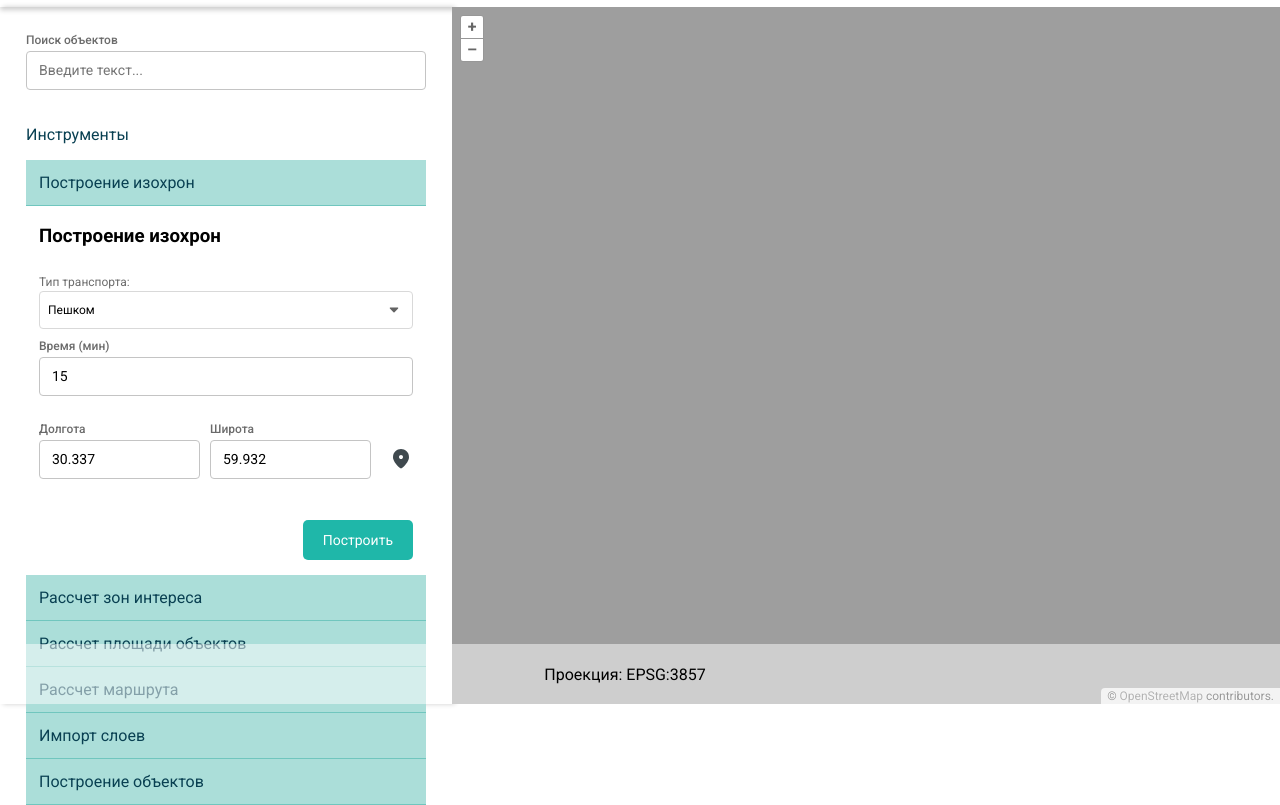
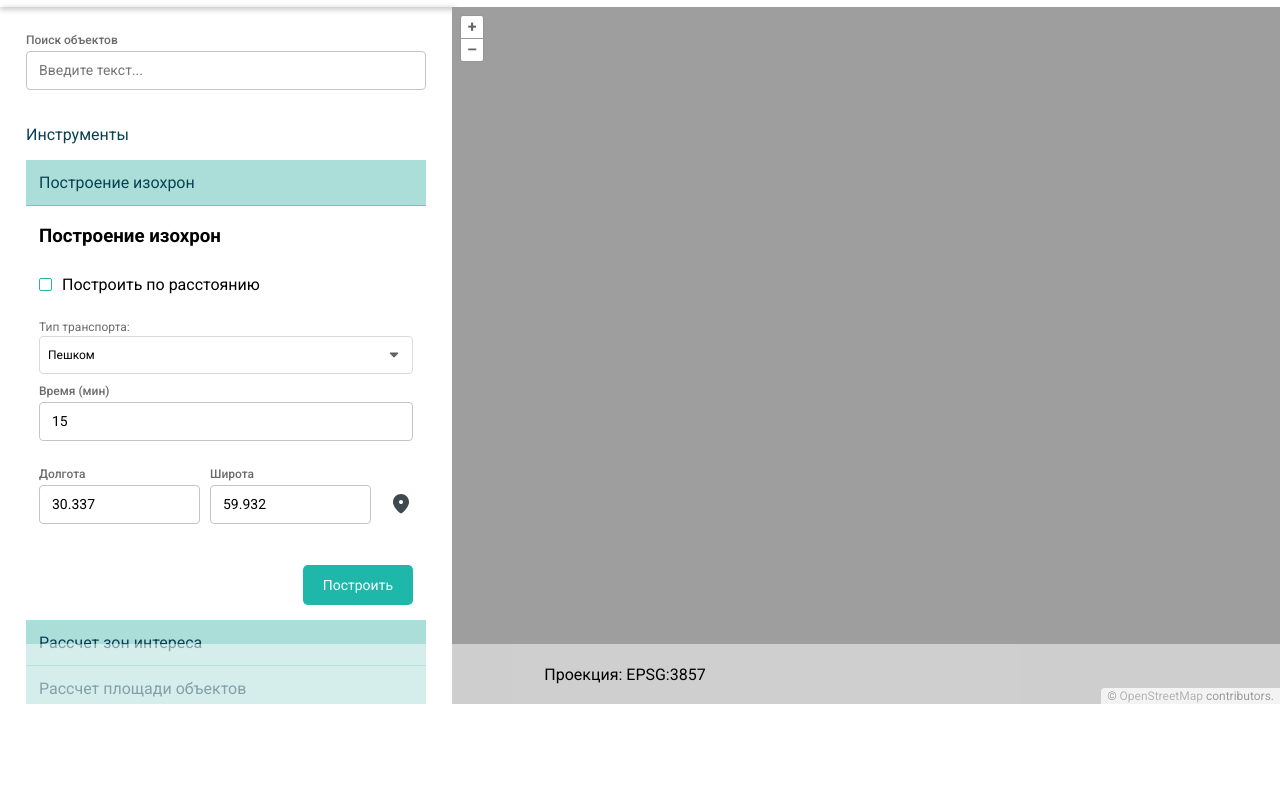
Before and after one commit to Valeriya-Osipova/map-service, a website built with Vite: page map/index.html in a window 1280 px wide. Both pictures are taken after a click on the element "Построение изохрон". Shown: the part 96-901 px from the top of the page. After the commit the page ends 800 px from the top, so only its background shows below. Built offline with nearby package versions, Linux system fonts and the light colour scheme; some packages are replaced by stand-ins of ours; no server answers.

Commit message:
Добавлена поддержка построения изохрон по расстоянию

```diff
--- a/map/GIS/controls/InstrumentsControl/InstrumentsControl.ts
+++ b/map/GIS/controls/InstrumentsControl/InstrumentsControl.ts
@@ -29,17 +29,23 @@ export class InstrumentsControl {
     instrunemtsContainer.style.marginBottom = '35px';
 
     const instrumentsBlock = this.container.appendChild(document.createElement('div'));
+    instrumentsBlock.style.marginBottom = '60px';
 
     const header = instrumentsBlock.appendChild(document.createElement('div'));
     header.innerText = 'Инструменты';
     header.className = Instruments.header;
+
+    let isOpen = false;
 
     const isochronesBlock = instrumentsBlock.appendChild(document.createElement('div'));
     isochronesBlock.textContent = 'Построение изохрон';
     isochronesBlock.className = Instruments.item;
     const content = instrumentsBlock.appendChild(document.createElement('div'));
     isochronesBlock.addEventListener('click', () => {
-      this.isochroneControl = new IsochroneControl(this.map, content);
+      if (!isOpen) {
+        this.isochroneControl = new IsochroneControl(this.map, content);
+      }
+      isOpen = true;
     });
 
     const instArray = [
--- a/map/GIS/controls/IsochronesControl/IsochronesControl.ts
+++ b/map/GIS/controls/IsochronesControl/IsochronesControl.ts
@@ -12,6 +12,7 @@ import CircleStyle from 'ol/style/Circle';
 import CustomSelect from '../../components/CustomSelect/CustomSelect';
 import { CustomInput } from '../../components/CustomInput/CustomInput';
 import HelpTooltip from '../../components/HelpTooltip/HelpTooltip';
+import { CustomCheckbox } from '../../components/CustomCheckbox/CustomCheckbox';
 
 export class IsochroneControl {
   private container: HTMLDivElement;
@@ -19,6 +20,7 @@ export class IsochroneControl {
   private pointLayer: VectorLayer<VectorSource>;
   private pointSource: VectorSource;
   private cursorTooltip: HelpTooltip;
+  private range_type: 'time' | 'distance' = 'time';
 
   constructor(
     private map: Map,
@@ -60,6 +62,25 @@ export class IsochroneControl {
     header.textContent = 'Построение изохрон';
     controlsContainer.appendChild(header);
 
+    const checkboxWrapper = controlsContainer.appendChild(document.createElement('div'));
+    checkboxWrapper.className = Styles.checkboxWrapper;
+
+    const checkbox = new CustomCheckbox({
+      root: checkboxWrapper,
+      labelText: 'Построить по расстоянию',
+      callback: () => {
+        if (checkbox.checked) {
+          timeIsochrones.style.display = 'none';
+          distanceIsochrones.style.display = 'block';
+          this.range_type = 'distance';
+        } else {
+          timeIsochrones.style.display = 'flex';
+          distanceIsochrones.style.display = 'none';
+          this.range_type = 'time';
+        }
+      },
+    });
+
     const profiles = [
       {
         title: 'Пешком',
@@ -82,13 +103,27 @@ export class IsochroneControl {
       defaultValue: 'foot-walking',
     });
 
+    const timeIsochrones = controlsContainer.appendChild(document.createElement('div'));
+    timeIsochrones.style.display = 'flex';
+    timeIsochrones.style.flexDirection = 'column';
+    timeIsochrones.style.gap = '15px';
+
     const timeInput = new CustomInput({
-      root: controlsContainer,
+      root: timeIsochrones,
       labelText: 'Время (мин)',
       type: 'number',
       value: '15',
       min: '1',
       maxlength: 3,
+    });
+
+    const distanceIsochrones = controlsContainer.appendChild(document.createElement('div'));
+    distanceIsochrones.style.display = 'none';
+
+    const distanceInput = new CustomInput({
+      root: distanceIsochrones,
+      labelText: 'Расстояние (метры)',
+      value: '100',
     });
 
     const pointsContainer = controlsContainer.appendChild(document.createElement('div'));
@@ -142,6 +177,7 @@ export class IsochroneControl {
           const lon = Number(longitudeInput.value);
           const lat = Number(latitudeInput.value);
           const time = Number(timeInput.value);
+          const distance = Number(distanceInput.value);
           const profile = transportSelect.getSelectedItem.value as
             | 'foot-walking'
             | 'driving-car'
@@ -157,7 +193,13 @@ export class IsochroneControl {
           this.pointLayer.setVisible(true);
           this.pointSource.addFeature(marker);
 
-          await this.orsService.createIsochrone([lon, lat], profile, time);
+          console.log(this.range_type);
+
+          if (this.range_type === 'time') {
+            await this.orsService.createIsochrone([lon, lat], profile, time, 'time');
+          } else {
+            await this.orsService.createIsochrone([lon, lat], profile, distance, 'distance');
+          }
         } catch (error) {
           console.error('Ошибка при построении изохроны:', error);
           alert('Не удалось построить изохрону. Проверьте параметры и попробуйте снова.');
--- a/map/GIS/controls/IsochronesControl/isochronesControl.module.scss
+++ b/map/GIS/controls/IsochronesControl/isochronesControl.module.scss
@@ -10,6 +10,10 @@
   flex-direction: row;
   align-items: center;
   gap: 10px;
+}
+
+.checkboxWrapper {
+  margin-bottom: 15px;
 }
 
 .buttonContainer {
--- a/map/GIS/services/OpenRouteService/OpenRouteService.ts
+++ b/map/GIS/services/OpenRouteService/OpenRouteService.ts
@@ -39,13 +39,16 @@ export class OpenRouteService {
     center: [number, number],
     profile: 'foot-walking' | 'driving-car' | 'cycling-regular',
     time: number,
+    range_type?: 'time' | 'distance',
     options: IsochroneOptions = {},
   ): Promise<void> {
     try {
+      console.log(range_type);
+
       const requestBody: any = {
         locations: [center],
-        range: [time * 60],
-        range_type: options.rangeType || 'time',
+        range: [range_type === 'time' ? time * 60 : time],
+        range_type: range_type || 'time',
         location_type: 'start',
         smoothing: 25,
       };
--- a/map/styles.css
+++ b/map/styles.css
@@ -40,8 +40,39 @@ html {
   height: 100vh;
   max-height: calc(100vh - 155px);
   width: 400px;
-  box-shadow: 3px 0px 5px rgba(0, 0, 0, 0.2);
+  box-shadow: 3px 0px 5px rgba(9, 64, 82, 0.2);
   padding: 26px;
+  overflow-y: auto;
+  scrollbar-width: thin;
+  scrollbar-color: rgba(9, 64, 82, 0.2) transparent;
+
+  /* Для WebKit браузеров (Chrome, Safari, Edge) */
+  &::-webkit-scrollbar {
+    width: 6px;
+    height: 6px;
+  }
+
+  &::-webkit-scrollbar-track {
+    background: transparent;
+    margin: 8px 0;
+  }
+
+  &::-webkit-scrollbar-thumb {
+    background-color: rgba(9, 64, 82, 0.2);
+    border-radius: 3px;
+    transition: all 0.3s ease;
+    opacity: 0;
+  }
+
+  &:hover::-webkit-scrollbar-thumb {
+    opacity: 1;
+    background-color: rgba(9, 64, 82, 0.3);
+  }
+
+  transition: scrollbar-color 0.3s ease;
+  &:hover {
+    scrollbar-color: rgba(9, 64, 82, 0.3) transparent;
+  }
 }
 
 .map {
```
